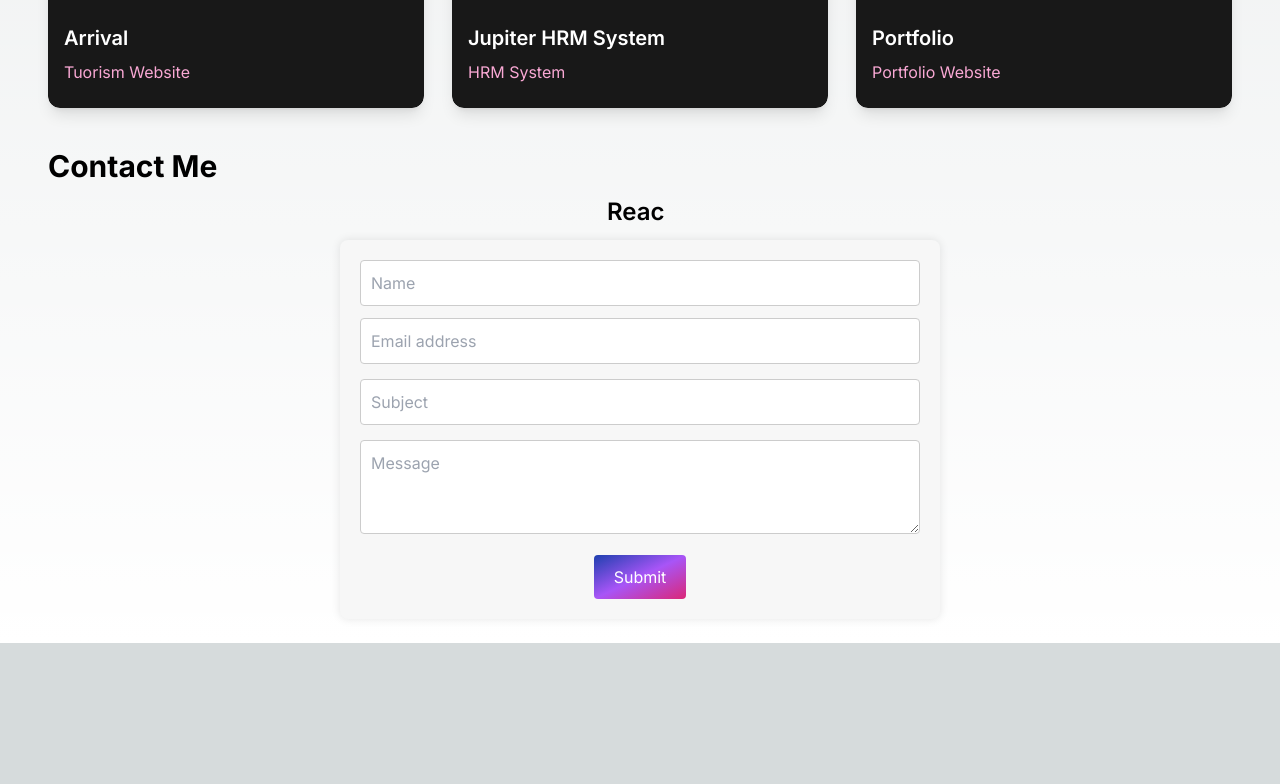
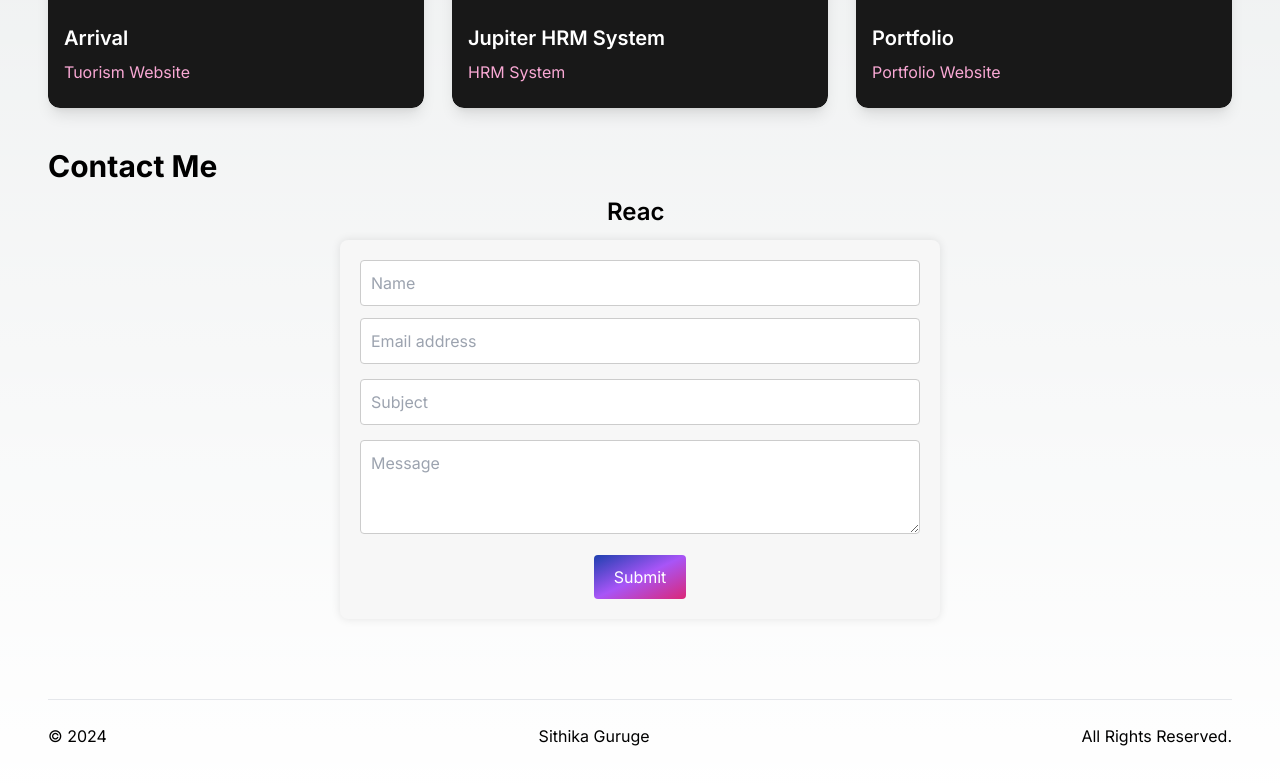
Before and after one commit to SithikaGuruge/Portfolio-My, a Next.js app in the folder my-portfolio/: page / in a window 1280 px wide. Shown: the part 1488-2272 px from the top of the page. Before the commit the page ends 2131 px from the top, so only its background shows below. Built offline with nearby package versions, Linux system fonts and the light colour scheme.

Commit message:
footer added

```diff
--- /dev/null
+++ b/my-portfolio/src/app/components/Footer.jsx
@@ -0,0 +1,17 @@
+import React from "react";
+
+
+const Footer = () => {
+  return (
+    <div className="mt-10 pt-10">
+    <hr></hr>
+    <div className="flex flex-row justify-between py-6">
+    <h1>© 2024</h1>
+    <h1>Sithika Guruge</h1>
+    <h1>All Rights Reserved.</h1>
+    </div>
+    </div>
+  );
+};
+
+export default Footer;
--- a/my-portfolio/src/app/page.js
+++ b/my-portfolio/src/app/page.js
@@ -3,6 +3,7 @@ import Navbar from "./components/Navbar";
 import About from "./components/About";
 import Projects from "./components/Projects";
 import ContactSection from "./components/ContactSection";
+import Footer from "./components/Footer";
 
 export default function Home() {
   return (
@@ -13,6 +14,7 @@ export default function Home() {
     <About/>
     <Projects/>
     <ContactSection/>
+    <Footer/>
     </div>
     </main>
   );
```
